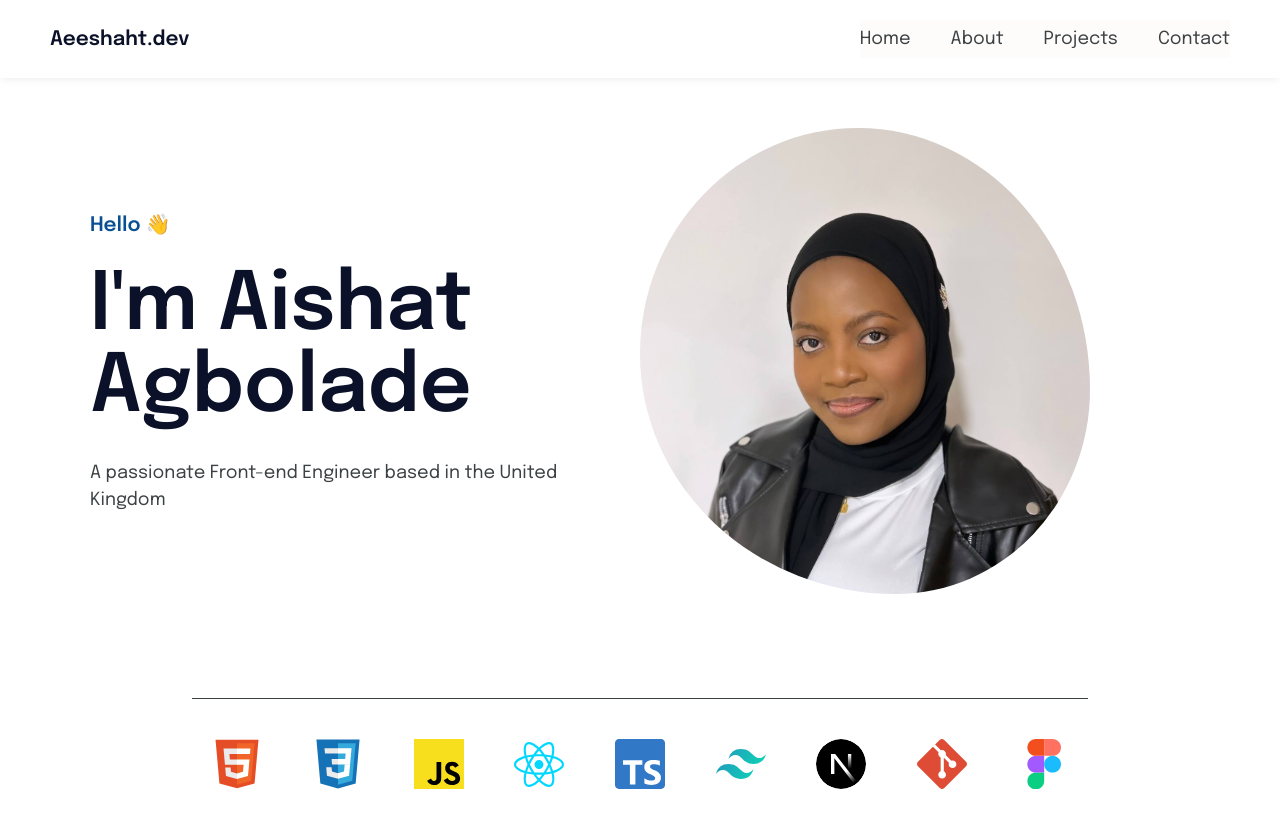
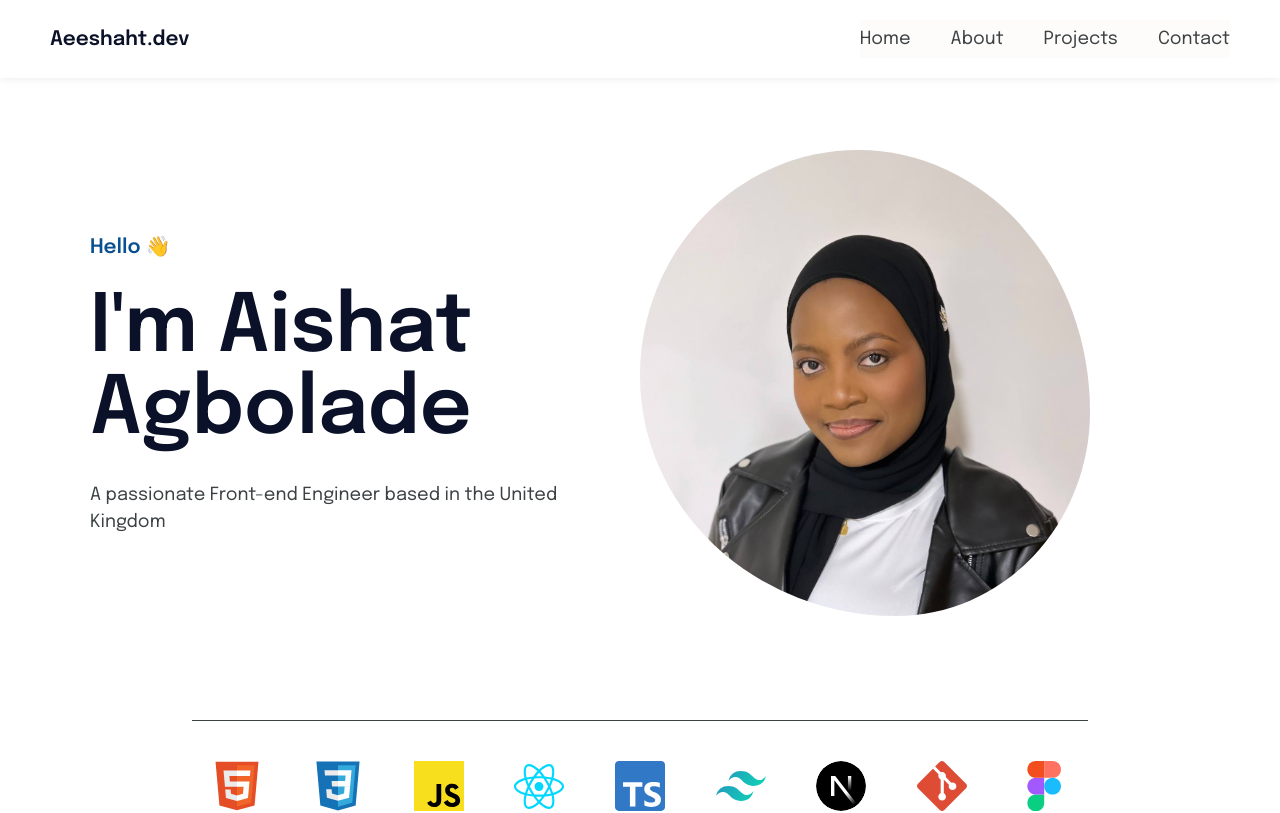
Before and after one commit to Aeeshadam/Aeeshaht-dev, a React (Create React App) app: page / in a window 1280 px wide. Shown: the top 813 px of the page. Built offline with nearby package versions, Linux system fonts and the light colour scheme.

Commit message:
adjusted z index and position for nav

```diff
--- a/src/components/Hero.style.js
+++ b/src/components/Hero.style.js
@@ -1,7 +1,8 @@
 import styled from "styled-components";
 
 export const HeroContainer = styled.section`
-  margin: 5rem auto;
+  margin: 10rem auto 5rem auto;
+
   display: flex;
   flex-direction: column-reverse;
   align-items: center;
@@ -14,6 +15,7 @@ export const HeroContainer = styled.section`
     place-items: center;
     max-width: 120rem;
     margin: 5rem auto;
+    margin: 15rem auto 5rem auto;
   }
 `;
 
--- a/src/components/NavBar.style.js
+++ b/src/components/NavBar.style.js
@@ -10,7 +10,7 @@ export const NavbarContainer = styled.nav`
   justify-content: space-between;
   align-items: flex-start;
   flex-direction: column;
-  position: sticky;
+  position: fixed;
   top: 0;
   z-index: 100;
 
```
